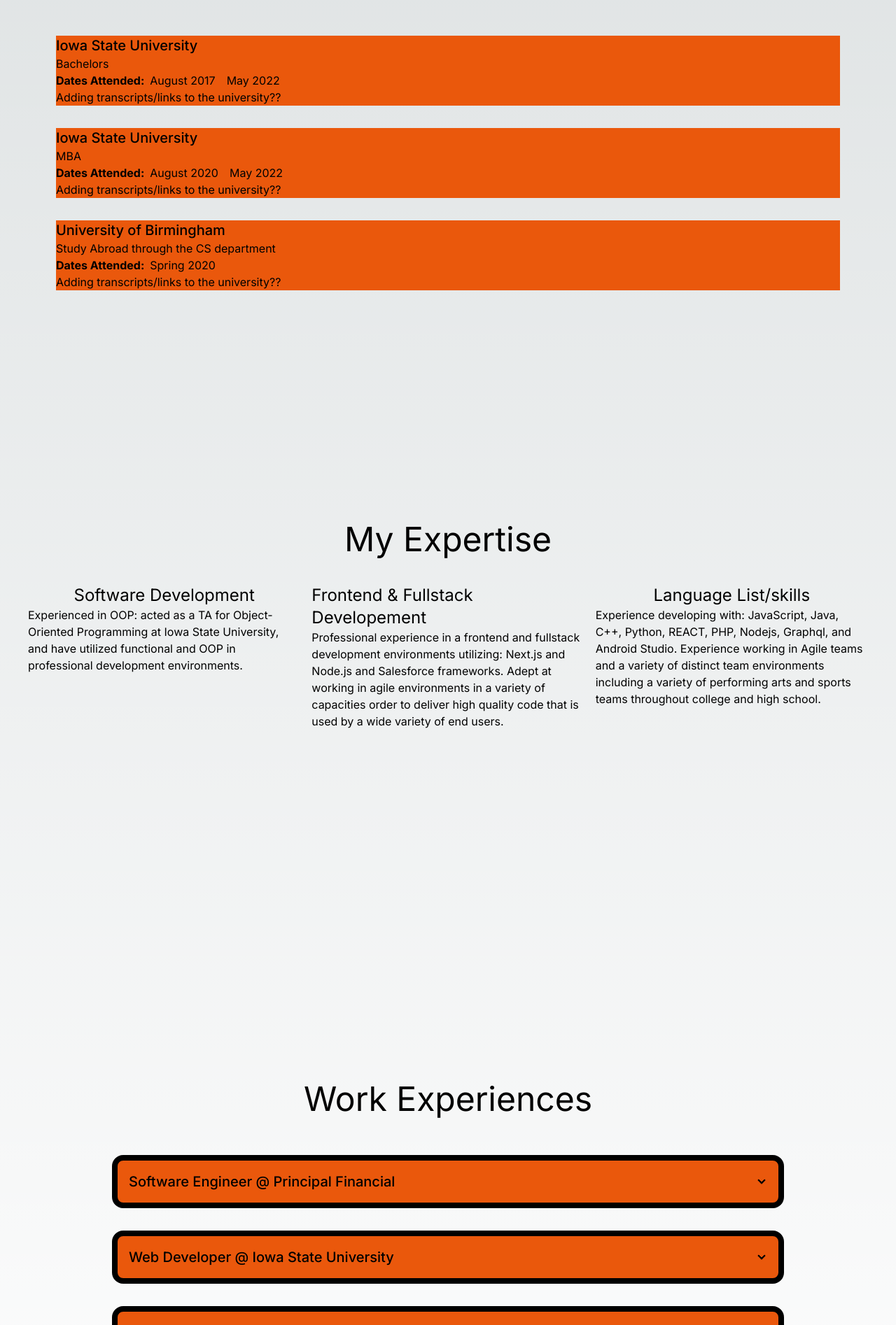
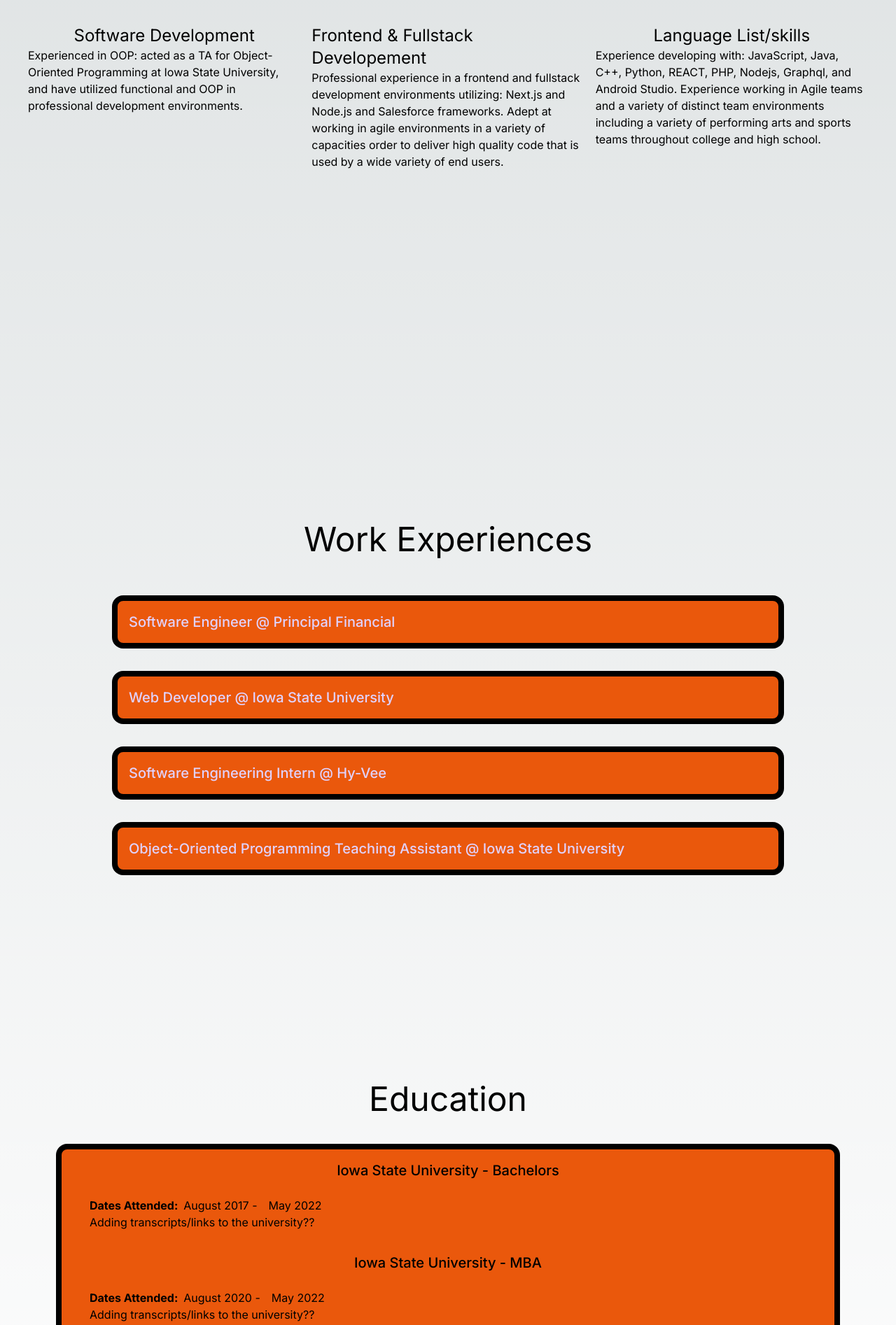
Before and after one commit to JackTWilkinson/portfolio-website, a Next.js app: page / in a window 1280 px wide. Shown: the part 901-2795 px from the top of the page at 70% size. Built offline with nearby package versions, Linux system fonts and the light colour scheme.

Commit message:
styling on em

```diff
--- a/src/app/components/Navbar.tsx
+++ b/src/app/components/Navbar.tsx
@@ -39,6 +39,14 @@ export default function Navbar() {
                  <li>
                      <Link href='#work-experience'>Work Experience</Link>
                  </li>
+                 <li>
+                    <div className='flex justify-end'>
+                        <button>
+                            {/* Move to the bottom right corner as a hover button with icon */}
+                            Download Resume PDF
+                        </button>
+                    </div>
+                 </li>
              </ul>
          </div>
     )
--- a/src/app/components/education.tsx
+++ b/src/app/components/education.tsx
@@ -7,12 +7,11 @@ export type EducationProps = {
 const EducationItem: React.FC<EducationProps> = (props: EducationProps) => {
     return (
         <>
-            <div className='bg-orange-600'>
-              <div className='text-xl font-medium'>
-                { props.title }
+            <div className='px-10'>
+              <div className='flex justify-center text-xl font-medium'>
+                { props.title } - { props.description }
               </div>
               <div>
-                { props.description }
                 <br/>
                 <div className='flex flex-row'>
                   <p className='font-bold'> Dates Attended: </p>
--- a/src/app/components/work-experience.tsx
+++ b/src/app/components/work-experience.tsx
@@ -8,14 +8,13 @@ export type WorkExperienceProps = {
 const WorkExperienceItem: React.FC<WorkExperienceProps> = (props: WorkExperienceProps) => {
     return (
         <>
-            <div className='collapse w-3/4 border-8 bg-orange-600 border-black rounded-box collapse-arrow'>
-              <input type='checkbox'/>
+            <div tabIndex={0} className='collapse w-3/4 border-8 bg-orange-600 border-black text-primary-content focus:text-secondary-content rounded-box'>
               <div className='collapse-title text-xl font-medium'>
                 { props.title }
               </div>
               <div className='collapse-content'>
                 { props.description }
-                <br/>
+                <br/><br/>
                 <div className='flex flex-row'>
                   <p>Tools Utilized: </p>
                   {
@@ -26,11 +25,12 @@ const WorkExperienceItem: React.FC<WorkExperienceProps> = (props: WorkExperience
                     ))
                   }
                 </div>
+                <br/>
                 <div className='flex flex-row'>
                   {
                     props.dates_worked.map((date, index) => (
                         <div className='pr-2' key={index}>
-                          <p> { date} </p>
+                          <p> { date } </p>
                         </div>
                     ))
                   }
--- a/src/app/json/education.json
+++ b/src/app/json/education.json
@@ -2,7 +2,7 @@
     "title": "Iowa State University",
     "description": "Bachelors",
     "dates_attended": [
-        "August 2017",
+        "August 2017 -",
         "May 2022"
     ]
 },
@@ -10,7 +10,7 @@
     "title": "Iowa State University",
     "description": "MBA",
     "dates_attended": [
-        "August 2020",
+        "August 2020 -",
         "May 2022"
     ]
 },
--- a/src/app/json/work-experiences.json
+++ b/src/app/json/work-experiences.json
@@ -7,7 +7,7 @@
         "React"
     ],
     "dates_worked": [
-        "June 2022",
+        "June 2022 -",
         "Current"
     ]
 },
@@ -20,7 +20,7 @@
         "SQL"
     ],
     "dates_worked": [
-        "May 2019",
+        "May 2019 -",
         "November 2019"
     ]
 },
@@ -34,9 +34,9 @@
         "GraphQl"
     ],
     "dates_worked": [
-        "May 2020",
-        "August 2020",
-        "May 2021",
+        "May 2020 -",
+        "August 2020,",
+        "May 2021 -",
         "August 2021"
     ]
 },
@@ -47,7 +47,7 @@
         "Java"
     ],
     "dates_worked": [
-        "January 2019",
+        "January 2019 -",
         "May 2019"
     ]
 }]
--- a/src/app/page.tsx
+++ b/src/app/page.tsx
@@ -3,6 +3,7 @@ import Title from './pages/title';
 import About from './pages/about';
 import WorkExperienceList from './pages/work-experience-list';
 import EducationList from './pages/education-list';
+import ResumeDownload from './pages/resume-download';
 
 export type IndexProps = {}
 
@@ -14,12 +15,8 @@ const Index: React.FunctionComponent<IndexProps> = () => {
         <Navbar />
       </header>
       <body>
-        {/* <section className='h-screen' id='title'> */}
         <section id='title'>
           <Title />
-        </section>
-        <section className='page-component' id='education'>
-          <EducationList />
         </section>
         <section className='page-component' id='about'>
           <About />
@@ -27,9 +24,9 @@ const Index: React.FunctionComponent<IndexProps> = () => {
         <section className='page-component' id='work-experience'>
           <WorkExperienceList />
         </section>
-        {/* <section>
-          <Projects />
-        </section> */}
+        <section className='page-component' id='education'>
+          <EducationList />
+        </section>
       </body>
     </>
   )
--- a/src/app/pages/education-list.tsx
+++ b/src/app/pages/education-list.tsx
@@ -8,11 +8,11 @@ const EducationList: React.FunctionComponent<EducationListProps> = () => {
   const educationArray = Array.from(convertedList);
 
   return(
-        <>
+        <div className=''>
           <div className='flex justify-center pb-10'>
             <p className='text-5xl'>Education</p>
           </div>
-          <div className='flex flex-col justify-start mx-20'>
+          <div className='flex flex-col justify-start mx-20 bg-orange-600 border-8 border-black rounded-box'>
             {
               educationArray.map((educationItem: EducationProps, key) => {
                 return (
@@ -23,7 +23,7 @@ const EducationList: React.FunctionComponent<EducationListProps> = () => {
               })
             }
           </div>
-        </>
+        </div>
     )
   }
 
--- a/src/app/pages/work-experience-list.tsx
+++ b/src/app/pages/work-experience-list.tsx
@@ -12,7 +12,7 @@ const WorkExperienceList: React.FunctionComponent<WorkExperienceListProps> = ()
           <div className='flex justify-center pb-10'>
             <p className='text-5xl'>Work Experiences</p>
           </div>
-          <div className=''>
+          <div>
             {
               experienceArray.map((experience: WorkExperienceProps, key) => {
                 return (
```
